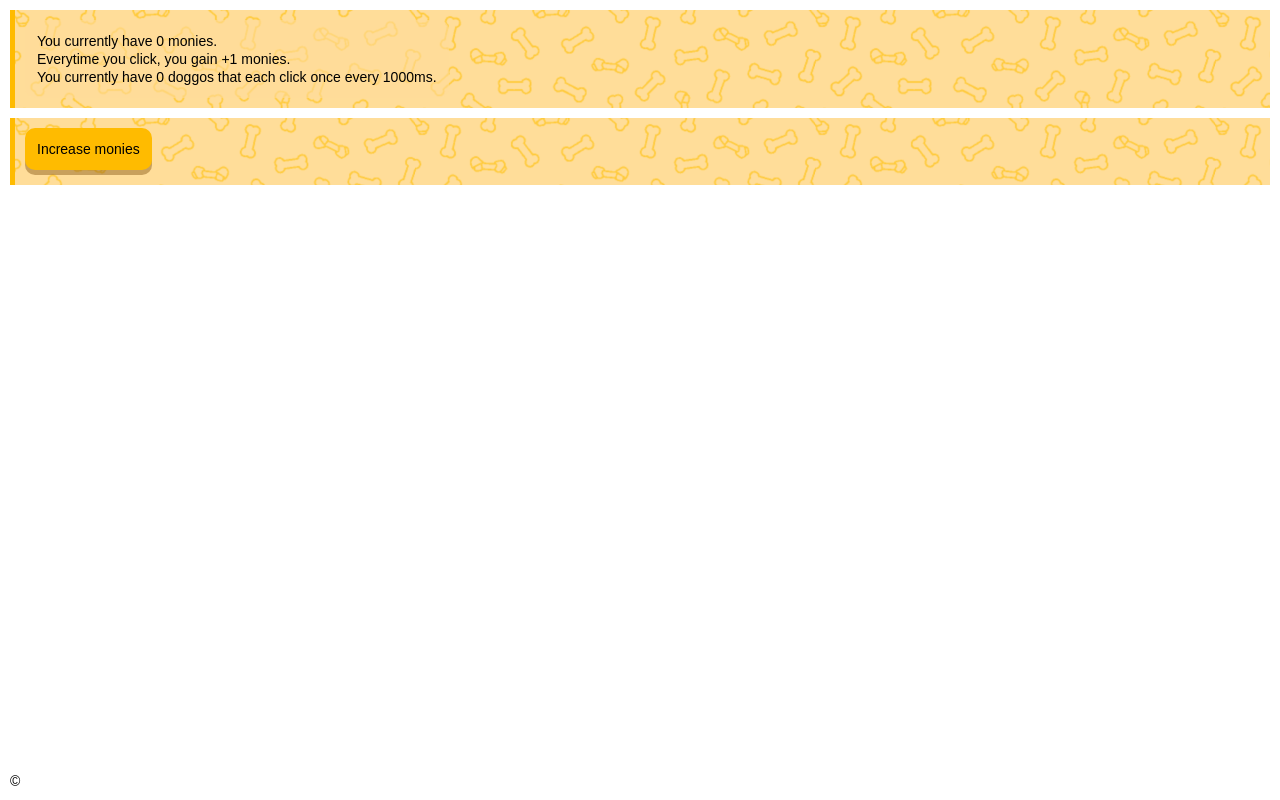
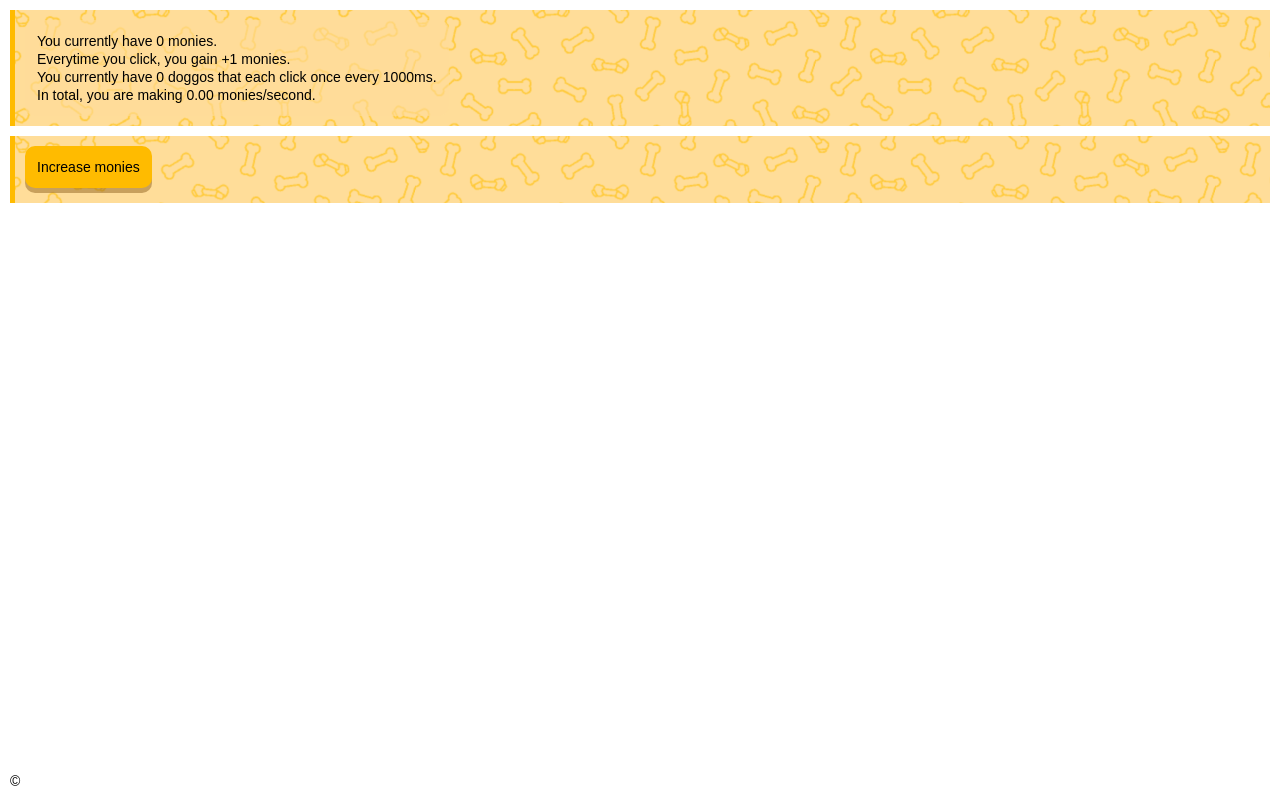
Before and after one commit to NYYuHao/DogGame, a plain HTML site: page index.html in a window 1280 px wide. Drawn offline with Linux system fonts and the light colour scheme.

Commit message:
Added money per second

```diff
--- a/index.html
+++ b/index.html
@@ -13,7 +13,8 @@
 				You currently have <span id="moneyCount">0</span> monies.<br>
 				Everytime you click, you gain +<span id="speedCount">1</span> monies.<br>
 				You currently have <span id="dogCount">0</span> doggos
-				that each click once every <span id="tickCount">1000</span>ms.
+				that each click once every <span id="tickCount">1000</span>ms.<br>
+				In total, you are making <span id="MPS">0</span> monies/second.
 			</p>
 		</div>
 		<div class="bubble bubble2">
--- a/scripts.js
+++ b/scripts.js
@@ -83,6 +83,7 @@ function increasePrestige() {
 
 function updateCSS() {
 	document.getElementById("moneyCount").innerHTML = GD.money;
+	document.getElementById("MPS").innerHTML = (((GD.data[0] * GD.data[1]) / GD.data[2]) * 1000).toFixed(2);
 
 	for (var i = 0; i < BT.buttons.length; i++) {
 		//Update data
```
